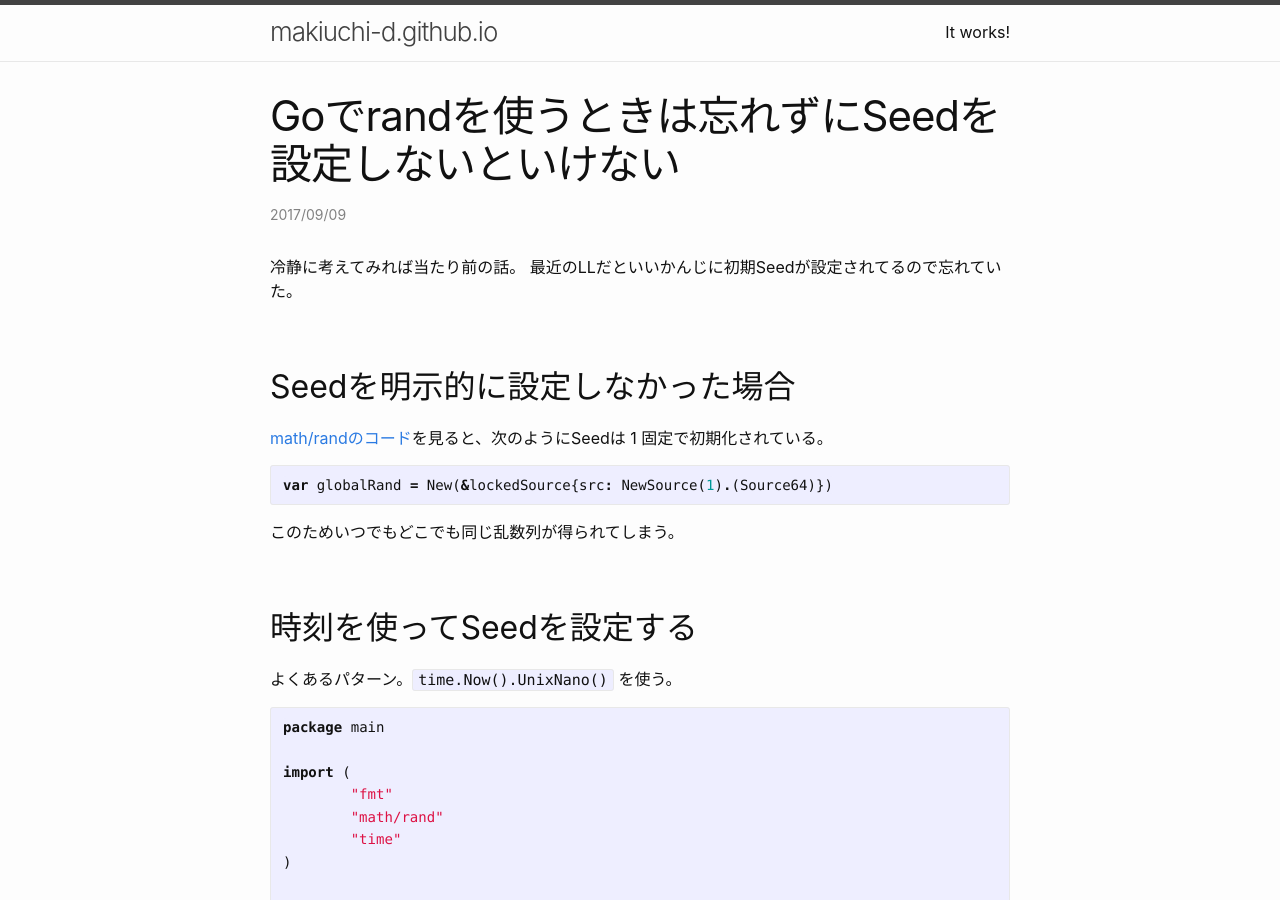
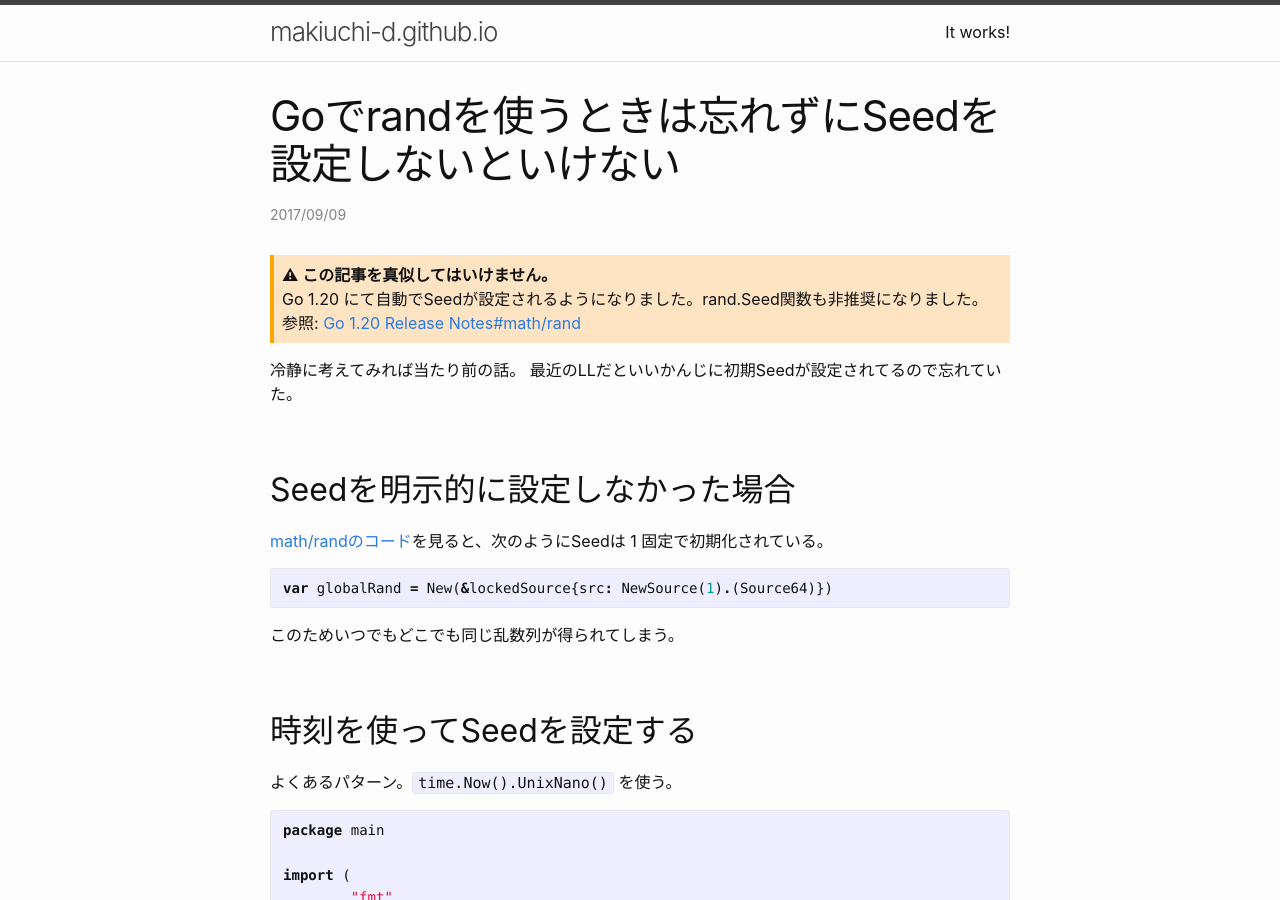
Before and after one commit to makiuchi-d/makiuchi-d.github.io, a Jekyll site: the page built from _posts/2017-09-09-qiita-9c4af327bc8502cdcdce.ja.md, in a window 1280 px wide and 900 px high. Built offline with Jekyll 4.4.1, drawn with Linux system fonts in a browser that asks for light colours.

Commit message:
caution go1.20

```diff
--- a/_posts/2017-09-09-qiita-9c4af327bc8502cdcdce.ja.md
+++ b/_posts/2017-09-09-qiita-9c4af327bc8502cdcdce.ja.md
@@ -2,6 +2,12 @@
 layout: post
 title: "Goでrandを使うときは忘れずにSeedを設定しないといけない"
 ---
+
+<p style="background-color:bisque;border-left:0.3em solid orange;padding:0.5em">
+<strong>⚠ この記事を真似してはいけません。</strong><br>
+Go 1.20 にて自動でSeedが設定されるようになりました。rand.Seed関数も非推奨になりました。<br>
+参照: <a href="https://tip.golang.org/doc/go1.20#math/rand">Go 1.20 Release Notes#math/rand</a>
+</p>
 
 冷静に考えてみれば当たり前の話。
 最近のLLだといいかんじに初期Seedが設定されてるので忘れていた。
```
